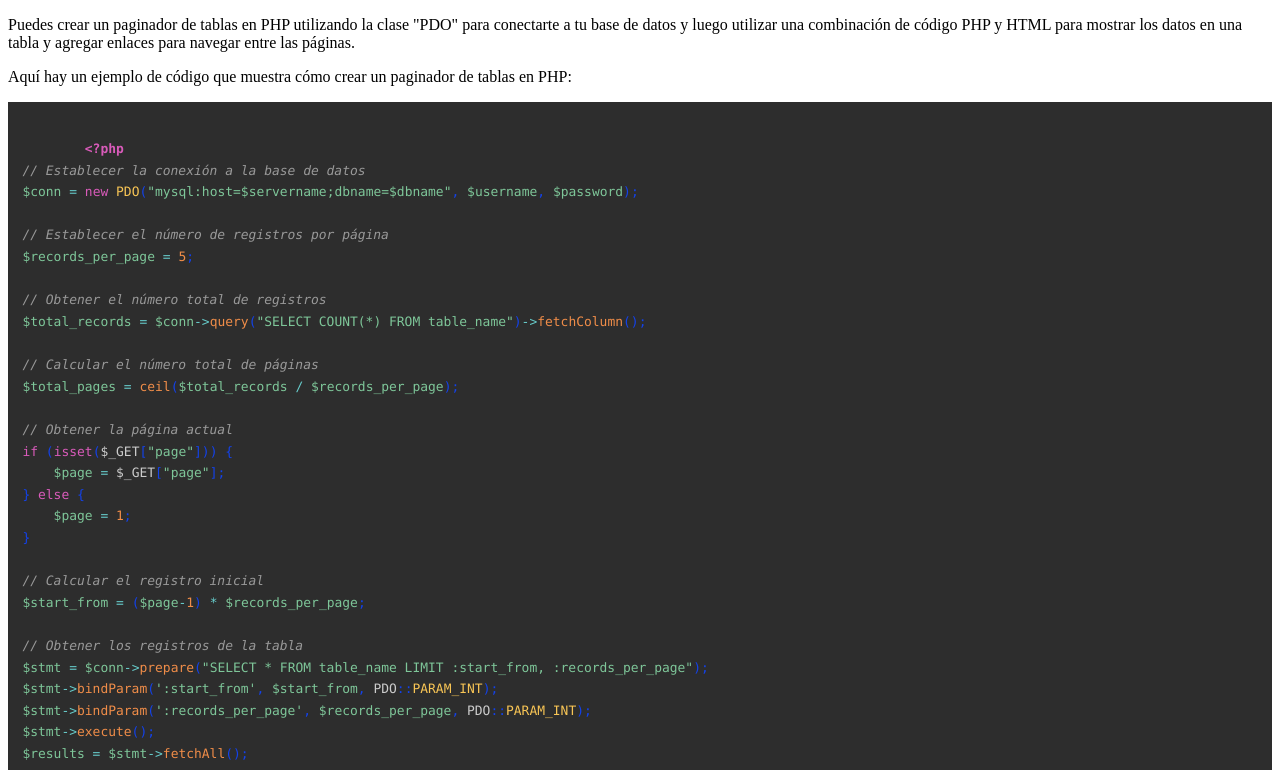
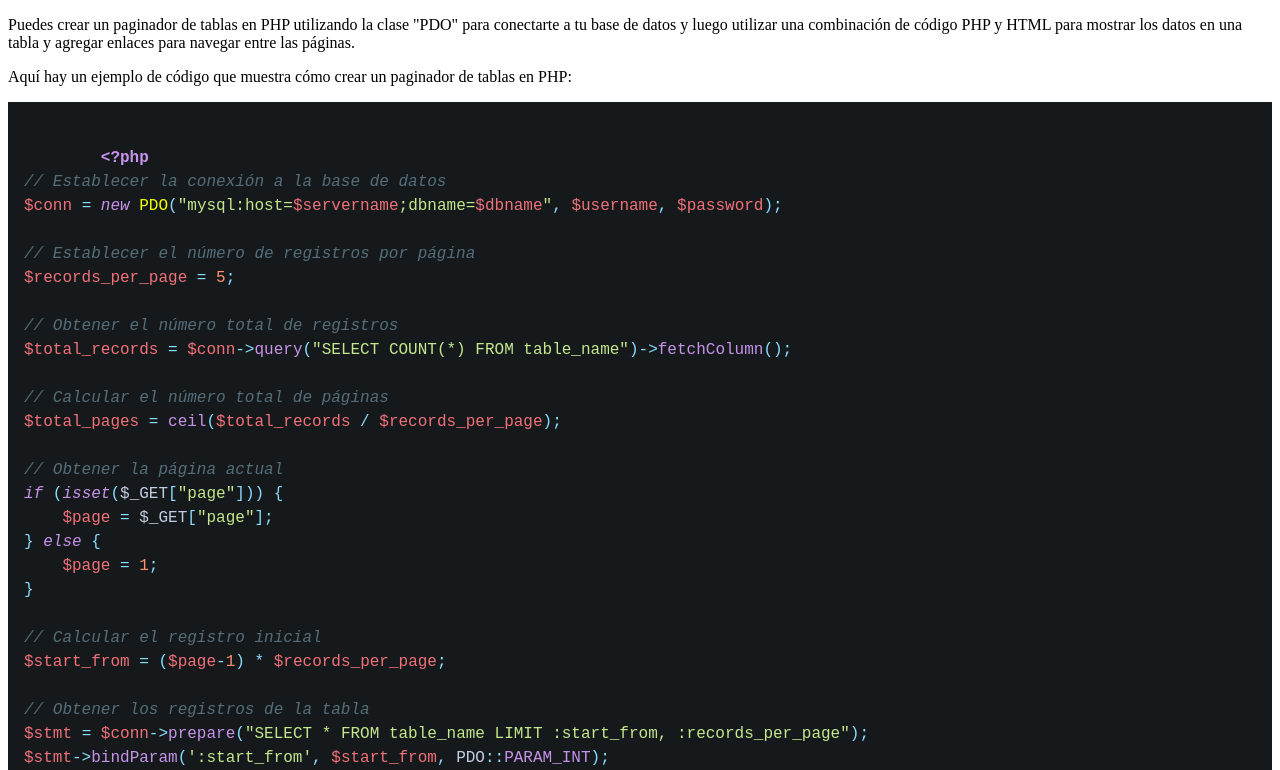
Before and after one commit to pirulug/prismjs, a plain HTML site: page index.html in a window 1280 px wide. Shown: the top 770 px of the page. Drawn offline with Linux system fonts and the light colour scheme.

Commit message:
Update prism.css

```diff
--- a/prism.css
+++ b/prism.css
@@ -1,99 +1,211 @@
-/* PrismJS 1.29.0 */
 code[class*="language-"],
 pre[class*="language-"] {
-  color: #ccc;
-  background: 0 0;
-  font-family: "Victor Mono", Consolas, Monaco, "Andale Mono", "Ubuntu Mono",
-    monospace;
-  font-size: 0.9em;
   text-align: left;
   white-space: pre;
   word-spacing: normal;
   word-break: normal;
   word-wrap: normal;
-  line-height: 1.5;
+  color: #c3cee3;
+  background: #16191b;
+  font-family: "Victor Mono", "Fira Code", Roboto Mono, monospace;
+  font-size: 1em;
+  line-height: 1.5em;
+
   -moz-tab-size: 4;
   -o-tab-size: 4;
   tab-size: 4;
+
   -webkit-hyphens: none;
   -moz-hyphens: none;
   -ms-hyphens: none;
   hyphens: none;
 }
+
+code[class*="language-"]::-moz-selection,
+pre[class*="language-"]::-moz-selection,
+code[class*="language-"] ::-moz-selection,
+pre[class*="language-"] ::-moz-selection {
+  background: #363636;
+}
+
+code[class*="language-"]::selection,
+pre[class*="language-"]::selection,
+code[class*="language-"] ::selection,
+pre[class*="language-"] ::selection {
+  background: #363636;
+}
+
+:not(pre) > code[class*="language-"] {
+  white-space: normal;
+  border-radius: 0.2em;
+  padding: 0.1em;
+}
+
 pre[class*="language-"] {
-  padding: 1em;
+  overflow: auto;
+  position: relative;
   margin: 0.5em 0;
-  overflow: auto;
+  padding: 1.25em 1em;
 }
-:not(pre) > code[class*="language-"],
-pre[class*="language-"] {
-  background: #2d2d2d;
+
+.language-css > code,
+.language-sass > code,
+.language-scss > code {
+  color: #fd9170;
 }
-:not(pre) > code[class*="language-"] {
-  padding: 0.1em;
-  border-radius: 0.3em;
-  white-space: normal;
+
+[class*="language-"] .namespace {
+  opacity: 0.7;
 }
-.token.block-comment,
-.token.cdata,
-.token.comment,
-.token.doctype,
-.token.prolog {
-  font-style: italic;
-  color: #999;
+
+.token.atrule {
+  color: #c792ea;
 }
-.token.punctuation {
-  color: #1342eb;
+
+.token.attr-name {
+  color: #ffcb6b;
 }
-.token.attr-name,
-.token.deleted,
-.token.namespace,
-.token.tag {
-  color: #d84d52;
+
+.token.attr-value {
+  color: #c3e88d;
 }
-.token.function-name {
-  color: #ffffff;
+
+.token.attribute {
+  color: #c3e88d;
 }
-.token.boolean,
-.token.function,
-.token.number {
-  color: #f08d49;
+
+.token.boolean {
+  color: #c792ea;
 }
-.token.class-name,
-.token.constant,
-.token.property,
-.token.symbol {
-  color: #f8c555;
+
+.token.builtin {
+  color: #ffcb6b;
 }
-.token.atrule,
-.token.builtin,
-.token.important,
-.token.keyword,
-.token.selector {
-  color: #d95bba;
+
+.token.cdata {
+  color: #80cbc4;
 }
-.token.attr-value,
-.token.char,
-.token.regex,
-.token.string,
-.token.variable {
-  color: #7ec699;
+
+.token.char {
+  color: #80cbc4;
 }
-.token.entity,
-.token.operator,
-.token.url {
-  color: #67cdcc;
+
+.token.class {
+  color: #ffcb6b;
 }
-.token.bold,
-.token.important {
-  font-weight: 700;
+
+.token.class-name {
+  color: #f2ff00;
 }
-.token.italic {
+
+.token.color {
+  color: #f2ff00;
+}
+
+.token.comment {
+  color: #546e7a;
   font-style: italic;
 }
+
+.token.constant {
+  color: #c792ea;
+}
+
+.token.deleted {
+  color: #f07178;
+}
+
+.token.doctype {
+  color: #546e7a;
+}
+
 .token.entity {
-  cursor: help;
+  color: #f07178;
 }
+
+.token.function {
+  color: #c792ea;
+}
+
+.token.hexcode {
+  color: #f2ff00;
+}
+
+.token.id {
+  color: #c792ea;
+  font-weight: bold;
+}
+
+.token.important {
+  color: #c792ea;
+  font-weight: bold;
+}
+
 .token.inserted {
-  color: #518000;
+  color: #80cbc4;
 }
+
+.token.keyword {
+  color: #c792ea;
+  font-style: italic;
+}
+
+.token.number {
+  color: #fd9170;
+}
+
+.token.operator {
+  color: #89ddff;
+}
+
+.token.prolog {
+  color: #546e7a;
+}
+
+.token.property {
+  color: #80cbc4;
+}
+
+.token.pseudo-class {
+  color: #c3e88d;
+}
+
+.token.pseudo-element {
+  color: #c3e88d;
+}
+
+.token.punctuation {
+  color: #89ddff;
+}
+
+.token.regex {
+  color: #f2ff00;
+}
+
+.token.selector {
+  color: #f07178;
+}
+
+.token.string {
+  color: #c3e88d;
+}
+
+.token.symbol {
+  color: #c792ea;
+}
+
+.token.tag {
+  color: #f07178;
+}
+
+.token.unit {
+  color: #f07178;
+}
+
+.token.url {
+  color: #fd9170;
+}
+
+.token.variable {
+  color: #f07178;
+}
```
